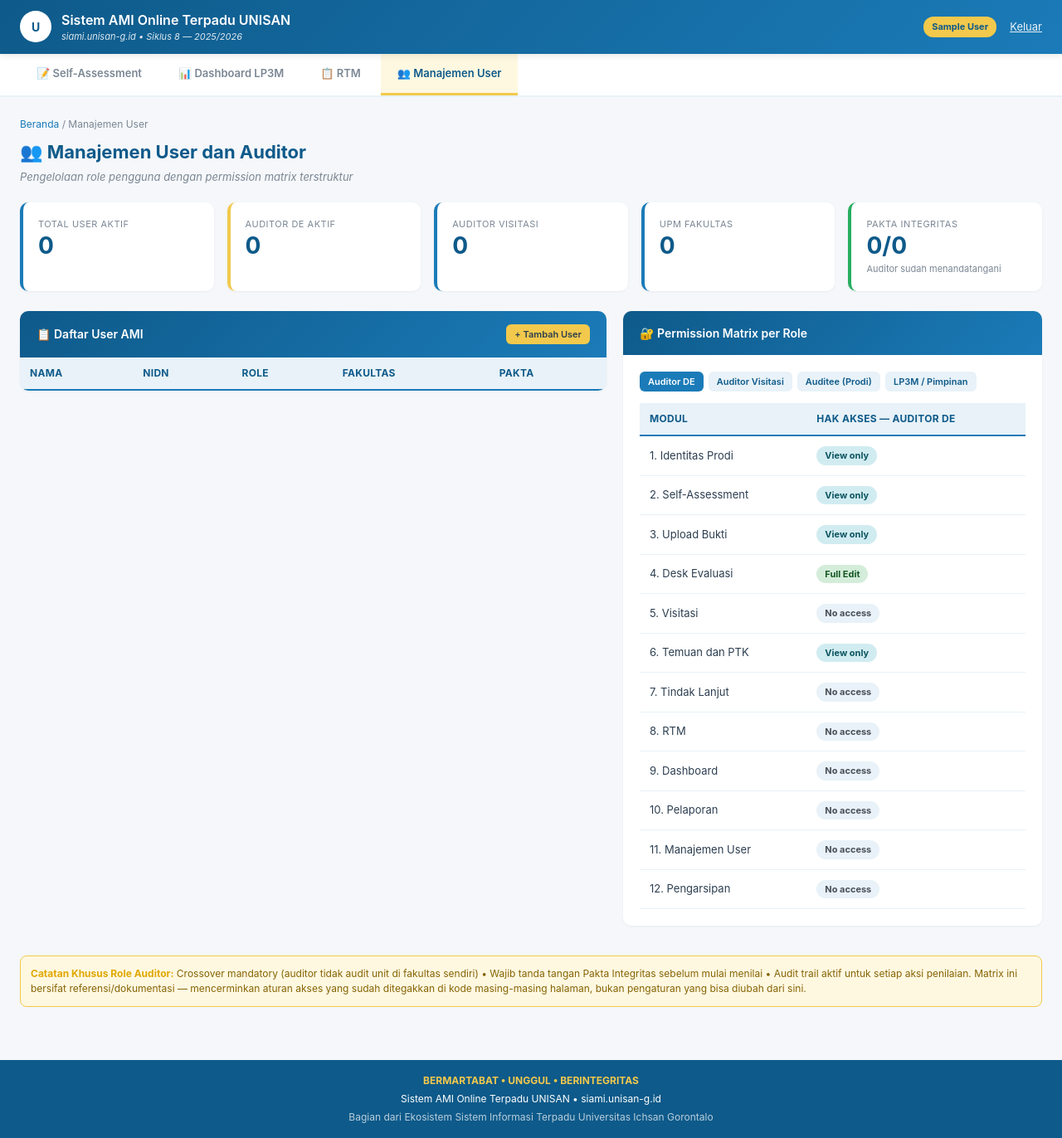
After one commit to unisan-gtlo/siami, a Django app: page /user-auditor/ in a window 1280 px wide. The commit adds this page. Shown: the whole page at 83% size. Run offline with Django 5.2, Linux system fonts and the light colour scheme; the visitor is signed in with stand-in values (Sample User, id 1); data comes from the database, SQL or seed files in the repository; lists and menus that the app fills with data are empty.

Commit message:
feat(ami_user): add Manajemen User & Auditor page (Modul 11)
/user-auditor/ (LP3M/superuser gated): stat cards (total user, auditor
DE/visitasi aktif, UPM, Pakta Integritas signed/total), full user
table with role badges and per-auditor pakta status, and a Permission
Matrix reference switchable by role (auditor_de/auditor_visitasi/
auditee/lp3m) -- documents the access rules already enforced by each
view's own checks (is_auditor_de, prodi_id, is_lp3m, etc.), not a new
configurable ACL.

Also adds real self-service Pakta Integritas signing: any auditor who
hasn't signed sees a banner (in base.html, so it follows them across
pages) with a one-click sign button, matching the mockup's "wajib TTD
sebelum mulai menilai" rule -- not enforced as a hard gate on DE/
visitasi actions yet, just surfaced prominently.

"+Tambah User" links to the existing Django admin add-user form
(already has the UserAmi role inline) rather than duplicating it.
Import Excel / Generate SK from the mockup are not built.

Co-Authored-By: Claude Sonnet 5 <noreply@anthropic.com>

```diff
--- a/ami_project/urls.py
+++ b/ami_project/urls.py
@@ -34,6 +34,7 @@ urlpatterns = [
     path('temuan/', include('apps.ami_temuan.urls', namespace='temuan')),
     path('rtm/', include('apps.ami_rtm.urls', namespace='rtm')),
     path('laporan/', include('apps.ami_pelaporan.urls', namespace='laporan')),
+    path('user-auditor/', include('apps.ami_user.urls', namespace='user_auditor')),
 ]
 
 # Media (dokumen bukti, dll) disajikan langsung oleh Django -- MEDIA_ROOT ada
--- /dev/null
+++ b/apps/ami_user/urls.py
@@ -0,0 +1,10 @@
+from django.urls import path
+
+from . import views
+
+app_name = 'user_auditor'
+
+urlpatterns = [
+    path('', views.user_auditor_list, name='user_auditor_list'),
+    path('pakta-integritas/tandatangani/', views.sign_pakta_integritas, name='sign_pakta_integritas'),
+]
--- a/apps/ami_user/views.py
+++ b/apps/ami_user/views.py
@@ -1,3 +1,140 @@
-from django.shortcuts import render
+from django.contrib import messages
+from django.contrib.auth.decorators import login_required
+from django.shortcuts import redirect, render
+from django.utils import timezone
 
-# Create your views here.
+from .models import UserAmi
+
+# Referensi hak akses per role -- deskriptif, mencerminkan pengecekan yang
+# sudah ditegakkan di masing-masing view (is_auditor_de, prodi_id, is_lp3m,
+# dst). BUKAN ACL yang bisa dikonfigurasi dari sini.
+PERMISSION_MATRIX = {
+    'auditor_de': {
+        'label': 'Auditor DE',
+        'akses': [
+            ('1. Identitas Prodi', 'View only'),
+            ('2. Self-Assessment', 'View only'),
+            ('3. Upload Bukti', 'View only'),
+            ('4. Desk Evaluasi', 'Full Edit'),
+            ('5. Visitasi', 'No access'),
+            ('6. Temuan dan PTK', 'View only'),
+            ('7. Tindak Lanjut', 'No access'),
+            ('8. RTM', 'No access'),
+            ('9. Dashboard', 'No access'),
+            ('10. Pelaporan', 'No access'),
+            ('11. Manajemen User', 'No access'),
+            ('12. Pengarsipan', 'No access'),
+        ],
+    },
+    'auditor_visitasi': {
+        'label': 'Auditor Visitasi',
+        'akses': [
+            ('1. Identitas Prodi', 'View only'),
+            ('2. Self-Assessment', 'View only'),
+            ('3. Upload Bukti', 'View only'),
+            ('4. Desk Evaluasi', 'View only'),
+            ('5. Visitasi', 'Full Edit'),
+            ('6. Temuan dan PTK', 'View only'),
+            ('7. Tindak Lanjut', 'View only'),
+            ('8. RTM', 'No access'),
+            ('9. Dashboard', 'No access'),
+            ('10. Pelaporan', 'No access'),
+            ('11. Manajemen User', 'No access'),
+            ('12. Pengarsipan', 'No access'),
+        ],
+    },
+    'auditee': {
+        'label': 'Auditee (Prodi)',
+        'akses': [
+            ('1. Identitas Prodi', 'Edit sebagian'),
+            ('2. Self-Assessment', 'Full Edit'),
+            ('3. Upload Bukti', 'Full Edit'),
+            ('4. Desk Evaluasi', 'No access'),
+            ('5. Visitasi', 'View + Konfirmasi'),
+            ('6. Temuan dan PTK', 'View only'),
+            ('7. Tindak Lanjut', 'Update progress (jika PIC)'),
+            ('8. RTM', 'No access'),
+            ('9. Dashboard', 'No access'),
+            ('10. Pelaporan', 'Generate own'),
+            ('11. Manajemen User', 'No access'),
+            ('12. Pengarsipan', 'No access'),
+        ],
+    },
+    'lp3m': {
+        'label': 'LP3M / Pimpinan',
+        'akses': [
+            ('1. Identitas Prodi', 'View all'),
+            ('2. Self-Assessment', 'View all'),
+            ('3. Upload Bukti', 'View all'),
+            ('4. Desk Evaluasi', 'View all'),
+            ('5. Visitasi', 'View all'),
+            ('6. Temuan dan PTK', 'View all'),
+            ('7. Tindak Lanjut', 'View all'),
+            ('8. RTM', 'Full Edit'),
+            ('9. Dashboard', 'Full Edit'),
+            ('10. Pelaporan', 'Full Edit'),
+            ('11. Manajemen User', 'Full Edit'),
+            ('12. Pengarsipan', 'View all'),
+        ],
+    },
+}
+
+
+def _get_user_ami(request):
+    return getattr(request.user, 'ami_profile', None)
+
+
+def _is_pengawas(request):
+    user_ami = _get_user_ami(request)
+    return request.user.is_superuser or (user_ami and (user_ami.is_lp3m or user_ami.is_pimpinan))
+
+
+@login_required
+def user_auditor_list(request):
+    if not _is_pengawas(request):
+        messages.error(request, 'Halaman ini hanya untuk LP3M/Pimpinan.')
+        return render(request, 'ami_user/forbidden.html', {'active_tab': 'user_auditor'})
+
+    role_key = request.GET.get('role', 'auditor_de')
+    if role_key not in PERMISSION_MATRIX:
+        role_key = 'auditor_de'
+
+    users = UserAmi.objects.select_related('user', 'fakultas').order_by('user__username')
+
+    stats = {
+        'total_aktif': users.filter(is_aktif=True).count(),
+        'auditor_de': users.filter(is_auditor_de=True, is_aktif=True).count(),
+        'auditor_visitasi': users.filter(is_auditor_visitasi=True, is_aktif=True).count(),
+        'upm': users.filter(is_upm=True, is_aktif=True).count(),
+    }
+    auditor_qs = users.filter(is_auditor_de=True) | users.filter(is_auditor_visitasi=True)
+    auditor_qs = auditor_qs.distinct()
+    pakta_signed = auditor_qs.filter(pakta_integritas_signed_at__isnull=False).count()
+    pakta_total = auditor_qs.count()
+
+    role_choices = [(key, r['label']) for key, r in PERMISSION_MATRIX.items()]
+
+    return render(request, 'ami_user/user_auditor_list.html', {
+        'users': users, 'stats': stats,
+        'pakta_signed': pakta_signed, 'pakta_total': pakta_total,
+        'role_choices': role_choices, 'role_key': role_key,
+        'selected_role': PERMISSION_MATRIX[role_key],
+        'active_tab': 'user_auditor',
+    })
+
+
+@login_required
+def sign_pakta_integritas(request):
+    user_ami = _get_user_ami(request)
+    if user_ami is None or not (user_ami.is_auditor_de or user_ami.is_auditor_visitasi):
+        messages.error(request, 'Hanya auditor yang perlu menandatangani Pakta Integritas.')
+        return redirect('self_assessment:pengisian_detail')
+
+    if request.method == 'POST':
+        user_ami.pakta_integritas_signed_at = timezone.now()
+        user_ami.save(update_fields=['pakta_integritas_signed_at', 'updated_at'])
+        messages.success(request, 'Pakta Integritas berhasil ditandatangani. Terima kasih atas komitmen Anda.')
+
+    if user_ami.is_auditor_de:
+        return redirect('de:penugasan_list')
+    return redirect('visitasi:visitasi_saya')
--- /dev/null
+++ b/templates/ami_user/user_auditor_list.html
@@ -0,0 +1,114 @@
+{% extends "base.html" %}
+{% block title %}Manajemen User dan Auditor{% endblock %}
+{% block content %}
+<div class="breadcrumb"><a href="{% url 'user_auditor:user_auditor_list' %}">Beranda</a> / Manajemen User</div>
+<div class="page-header">
+    <h2>👥 Manajemen User dan Auditor</h2>
+    <div class="subtitle">Pengelolaan role pengguna dengan permission matrix terstruktur</div>
+</div>
+
+<div class="stats">
+    <div class="stat-card">
+        <div class="label">Total User Aktif</div>
+        <div class="value">{{ stats.total_aktif }}</div>
+    </div>
+    <div class="stat-card kuning">
+        <div class="label">Auditor DE Aktif</div>
+        <div class="value">{{ stats.auditor_de }}</div>
+    </div>
+    <div class="stat-card">
+        <div class="label">Auditor Visitasi</div>
+        <div class="value">{{ stats.auditor_visitasi }}</div>
+    </div>
+    <div class="stat-card">
+        <div class="label">UPM Fakultas</div>
+        <div class="value">{{ stats.upm }}</div>
+    </div>
+    <div class="stat-card hijau">
+        <div class="label">Pakta Integritas</div>
+        <div class="value">{{ pakta_signed }}/{{ pakta_total }}</div>
+        <div class="meta">Auditor sudah menandatangani</div>
+    </div>
+</div>
+
+<div style="display:grid;grid-template-columns:1.4fr 1fr;gap:20px;align-items:start;">
+
+<div class="card">
+    <div class="card-header" style="display:flex;justify-content:space-between;">
+        <span>📋 Daftar User AMI</span>
+        <a class="btn btn-sm btn-warning" href="/admin/auth/user/add/">+ Tambah User</a>
+    </div>
+    <div class="card-body" style="padding:0;">
+        <table>
+            <thead><tr><th>Nama</th><th>NIDN</th><th>Role</th><th>Fakultas</th><th>Pakta</th></tr></thead>
+            <tbody>
+                {% for u in users %}
+                <tr>
+                    <td>{{ u }}</td>
+                    <td>{{ u.nidn_nip|default:"-" }}</td>
+                    <td>
+                        {% if u.is_auditor_de %}<span class="badge b-warn">Auditor DE</span>{% endif %}
+                        {% if u.is_auditor_visitasi %}<span class="badge b-info">Aud. Visitasi</span>{% endif %}
+                        {% if u.is_upm %}<span class="badge b-success">UPM</span>{% endif %}
+                        {% if u.is_lp3m %}<span class="badge b-grey">LP3M</span>{% endif %}
+                        {% if u.is_pimpinan %}<span class="badge b-grey">Pimpinan</span>{% endif %}
+                        {% if not u.is_auditor_de and not u.is_auditor_visitasi and not u.is_upm and not u.is_lp3m and not u.is_pimpinan %}
+                            <span class="badge b-grey">Auditee</span>
+                        {% endif %}
+                    </td>
+                    <td>{{ u.fakultas|default:"-" }}</td>
+                    <td>
+                        {% if u.is_auditor_de or u.is_auditor_visitasi %}
+                            {% if u.pakta_integritas_signed_at %}
+                                <span class="badge b-success">✓ {{ u.pakta_integritas_signed_at|date:"d M Y" }}</span>
+                            {% else %}
+                                <span class="badge b-danger">Belum</span>
+                            {% endif %}
+                        {% else %}
+                            —
+                        {% endif %}
+                    </td>
+                </tr>
+                {% endfor %}
+            </tbody>
+        </table>
+    </div>
+</div>
+
+<div class="card">
+    <div class="card-header">🔐 Permission Matrix per Role</div>
+    <div class="card-body">
+        <div style="display:flex;gap:6px;flex-wrap:wrap;margin-bottom:14px;">
+            {% for key, label in role_choices %}
+            <a class="btn btn-sm {% if role_key == key %}btn-primary{% else %}btn-secondary{% endif %}"
+               href="?role={{ key }}">{{ label }}</a>
+            {% endfor %}
+        </div>
+        <table>
+            <thead><tr><th>Modul</th><th>Hak Akses — {{ selected_role.label }}</th></tr></thead>
+            <tbody>
+                {% for modul, akses in selected_role.akses %}
+                <tr>
+                    <td>{{ modul }}</td>
+                    <td>
+                        {% if akses == 'No access' %}<span class="badge b-grey">{{ akses }}</span>
+                        {% elif 'Full' in akses or 'View all' in akses %}<span class="badge b-success">{{ akses }}</span>
+                        {% else %}<span class="badge b-info">{{ akses }}</span>{% endif %}
+                    </td>
+                </tr>
+                {% endfor %}
+            </tbody>
+        </table>
+    </div>
+</div>
+
+</div>
+
+<div class="info-box" style="background:#FFF8E1;border:1px solid #F2C94C;padding:12px;border-radius:8px;font-size:12px;color:#856404;margin-top:16px;">
+    <strong style="color:#E0A800;">Catatan Khusus Role Auditor:</strong>
+    Crossover mandatory (auditor tidak audit unit di fakultas sendiri) &bull;
+    Wajib tanda tangan Pakta Integritas sebelum mulai menilai &bull;
+    Audit trail aktif untuk setiap aksi penilaian.
+    Matrix ini bersifat referensi/dokumentasi — mencerminkan aturan akses yang sudah ditegakkan di kode masing-masing halaman, bukan pengaturan yang bisa diubah dari sini.
+</div>
+{% endblock %}
--- a/templates/base.html
+++ b/templates/base.html
@@ -213,11 +213,28 @@
        href="{% url 'dashboard:lp3m' %}">📊 Dashboard LP3M</a>
     <a class="tab {% if active_tab == 'rtm' %}active{% endif %}"
        href="{% url 'rtm:rtm_list' %}">📋 RTM</a>
+    <a class="tab {% if active_tab == 'user_auditor' %}active{% endif %}"
+       href="{% url 'user_auditor:user_auditor_list' %}">👥 Manajemen User</a>
     {% endif %}
 </div>
 {% endif %}
 
 <main>
+    {% if user.ami_profile.is_auditor_de or user.ami_profile.is_auditor_visitasi %}
+        {% if not user.ami_profile.pakta_integritas_signed_at %}
+        <div class="alert alert-warn">
+            <div>✍️</div>
+            <div style="flex:1;">
+                <strong>Anda belum menandatangani Pakta Integritas Auditor.</strong>
+                Wajib ditandatangani sebelum mulai menilai.
+                <form method="post" action="{% url 'user_auditor:sign_pakta_integritas' %}" style="display:inline;margin-left:8px;">
+                    {% csrf_token %}
+                    <button class="btn btn-sm btn-warning" type="submit">Tandatangani Sekarang</button>
+                </form>
+            </div>
+        </div>
+        {% endif %}
+    {% endif %}
     {% if messages %}
     <ul class="messages">
         {% for message in messages %}
```
Also changed, not shown: templates/ami_user/forbidden.html (added, +8 -0 lines).
